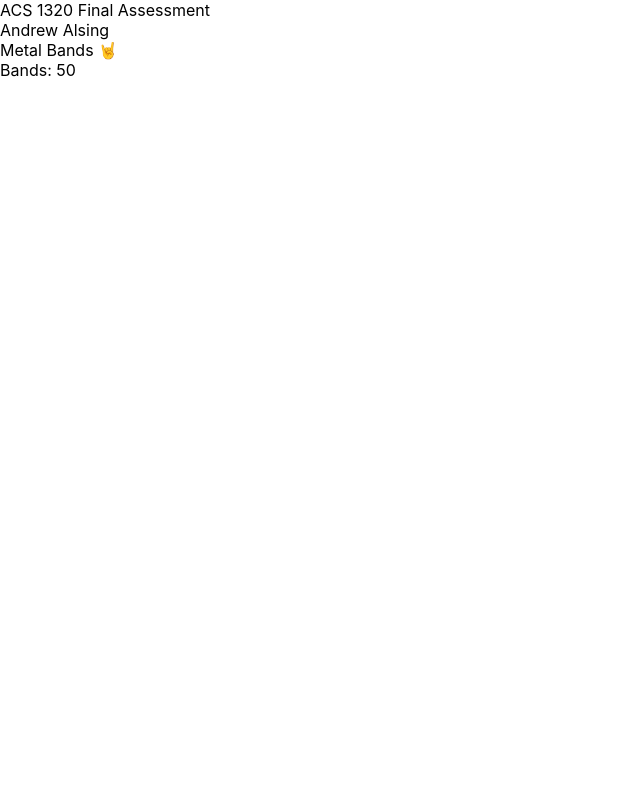
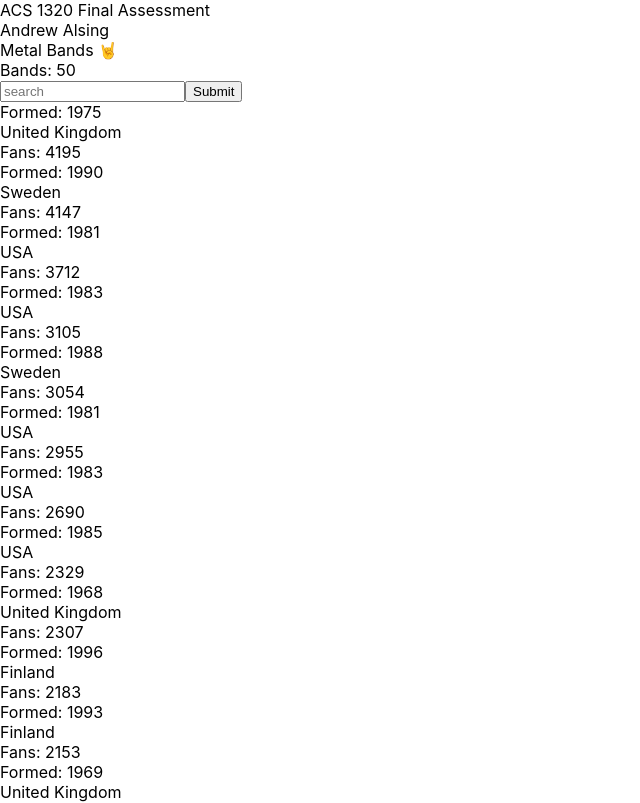
Before and after one commit to Andrew32A/ACS-1320-Final-Assessment, a React (Create React App) app: page / in a window 1280 px wide. Shown: the top 803 px of the page, without its empty margins (0-640 px from the left). Built offline with nearby package versions, Linux system fonts and the light colour scheme.

Commit message:
finished challenge 5

```diff
--- a/src/App.js
+++ b/src/App.js
@@ -1,12 +1,14 @@
 import './App.css';
 import Heading from './components/Heading/Heading';
 import MetalMeta from './components/MetalMeta/MetalMeta';
+import BandList from './components/BandList/BandList';
 
 function App() {
   return (
     <div className="App">
       <Heading />
       <MetalMeta />
+      <BandList />
 
     </div>
   );
--- /dev/null
+++ b/src/components/Band/Band.js
@@ -0,0 +1,18 @@
+
+
+function Band(props) {
+    const { band_name, formed, origin, fans } = props
+
+    return (
+        <div className="MetalMeta-wrapper">
+            <div className="">
+                <div className="">{ band_name }</div>
+                <div>Formed: { formed }</div>
+                <div>{ origin }</div>
+                <div>Fans: { fans }</div>
+            </div>
+        </div>
+    )
+}
+
+export default Band;
--- /dev/null
+++ b/src/components/BandList/BandList.js
@@ -0,0 +1,41 @@
+import Band from "../Band/Band";
+import data from "../../metal.json"
+import { useState } from 'react'
+
+function BandList() {
+    const [query, setQuery] = useState('')
+    const bands = data
+
+    .map(({ id, band_name, formed, origin, fans }) => {
+        return (
+            <Band
+            id={id}
+            key={`${band_name}-${id}`}
+            name={band_name}
+            formed={formed}
+            origin={origin}
+            fans={fans}
+            />
+        )
+    })
+
+    return (
+        <div>
+            <div className="formWrapper">
+                <form>
+                    <input
+                    value={query}
+                    placeholder="search"
+                    onChange={(e) => setQuery(e.target.value)}
+                    />
+                    <button type="submit">Submit</button>
+                </form>
+            </div>
+            <div className="BandsList">
+                {bands}
+            </div>
+        </div>
+    )
+}
+
+export default BandList;
```
